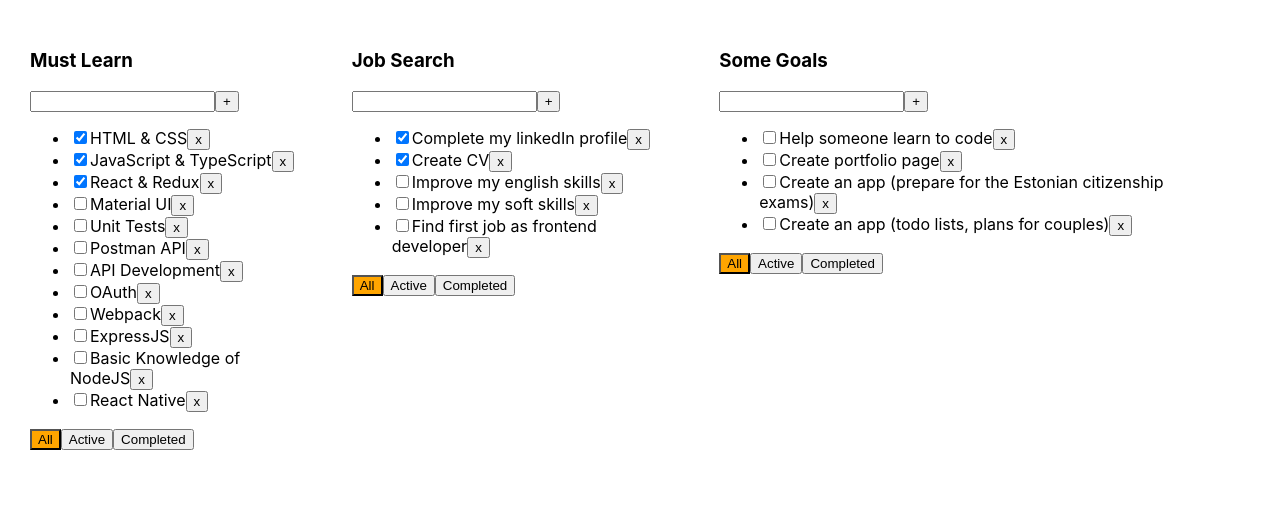
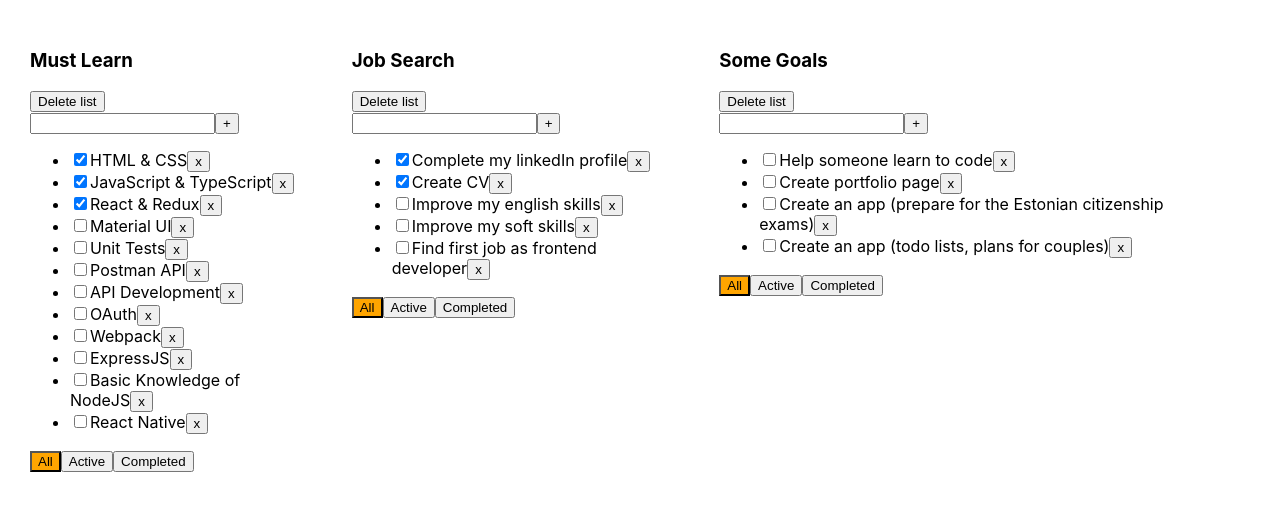
Before and after one commit to insane4l/INCUBATOR-todolist, a React (Create React App) app: page / in a window 1280 px wide. Shown: the top 510 px of the page. Built offline with nearby package versions, Linux system fonts and the light colour scheme.

Commit message:
Remove todolist functionality implemented

```diff
--- a/src/App.tsx
+++ b/src/App.tsx
@@ -2,7 +2,6 @@ import React, { useState } from 'react';
 import { v1 } from 'uuid';
 import './App.css';
 import TodoList from './components/TodoList';
-import {TaskType} from './types/types';
 
 
 // let todoLists = [
@@ -130,7 +129,13 @@ function App() {
         }
     }
 
+    const deleteList = (listId: string) => {
+        let newTodoLists = todoLists.filter(el => el.id !== listId);
+        setTodoLists(newTodoLists);
 
+        delete taskLists[listId];
+        setTaskLists({...taskLists});
+    }
 
 
     return (
@@ -156,7 +161,8 @@ function App() {
                     changeTaskStatus={changeTaskStatus}
                     removeTask={removeTask}
                     addTask={addTask}
-                    changeFilter={changeFilter} />
+                    changeFilter={changeFilter}
+                    deleteList={deleteList} />
             })}
         </div>
     );
--- a/src/components/TodoList.tsx
+++ b/src/components/TodoList.tsx
@@ -1,5 +1,4 @@
-import React, { useState } from 'react';
-import { v1 } from 'uuid';
+import React from 'react';
 import { DefaultFilterTypes, FilterValuesType } from '../App';
 import { TaskType } from '../types/types';
 import AddNewItemForm from './AddNewItemForm';
@@ -7,7 +6,7 @@ import FilterPanel from './FilterPanel';
 import List from './List';
 
 
-const TodoList: React.FC<TodoListPropsType> = ({listId, title, currentFilter, tasks, filters, changeTaskStatus, removeTask, addTask, changeFilter}) => {
+const TodoList: React.FC<TodoListPropsType> = ({listId, title, currentFilter, tasks, filters, changeTaskStatus, removeTask, addTask, changeFilter, deleteList}) => {
 
 	// const [items, setItems] = useState<Array<TaskType>>(tasks);
 	// const [currentFilter, changeFilter] = useState<FilterValuesType>('all');
@@ -42,10 +41,14 @@ const TodoList: React.FC<TodoListPropsType> = ({listId, title, currentFilter, ta
 	// }
 	console.log(`todolist id: [${listId}] rerendered`);
 
+	const onDeleteClickHandler = () => {
+		deleteList(listId);
+	}
 
     return (
         <div>
 			<h3>{title}</h3>
+			<button onClick={onDeleteClickHandler}>Delete list</button>
 			<AddNewItemForm listId={listId} addItem={addTask} />
 			<List listId={listId} tasks={tasks} removeItem={removeTask} changeItemStatus={changeTaskStatus}/>
 			<FilterPanel listId={listId} filters={filters} changeFilter={changeFilter} currentFilter={currentFilter}/>
@@ -66,4 +69,5 @@ type TodoListPropsType = {
 	removeTask: (taskId: string, todoListId: string) => void
 	addTask: (itemTitle: string, todoListId: string) => void
 	changeFilter: (filter: FilterValuesType, todoListId: string) => void
+	deleteList: (todoListId: string) => void
 }
```
